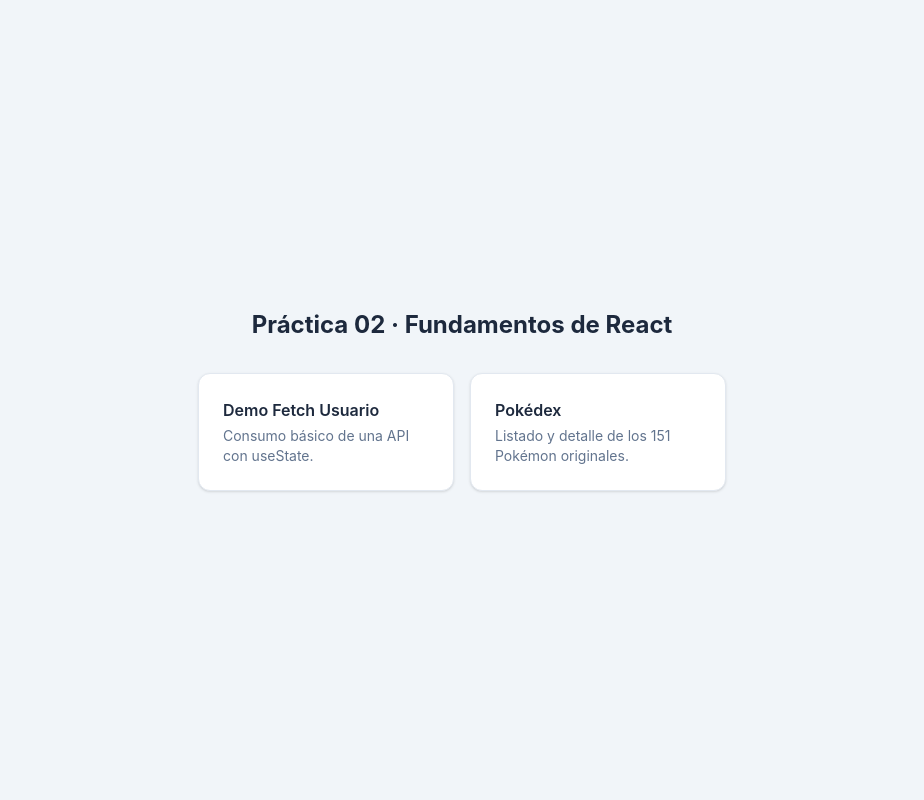
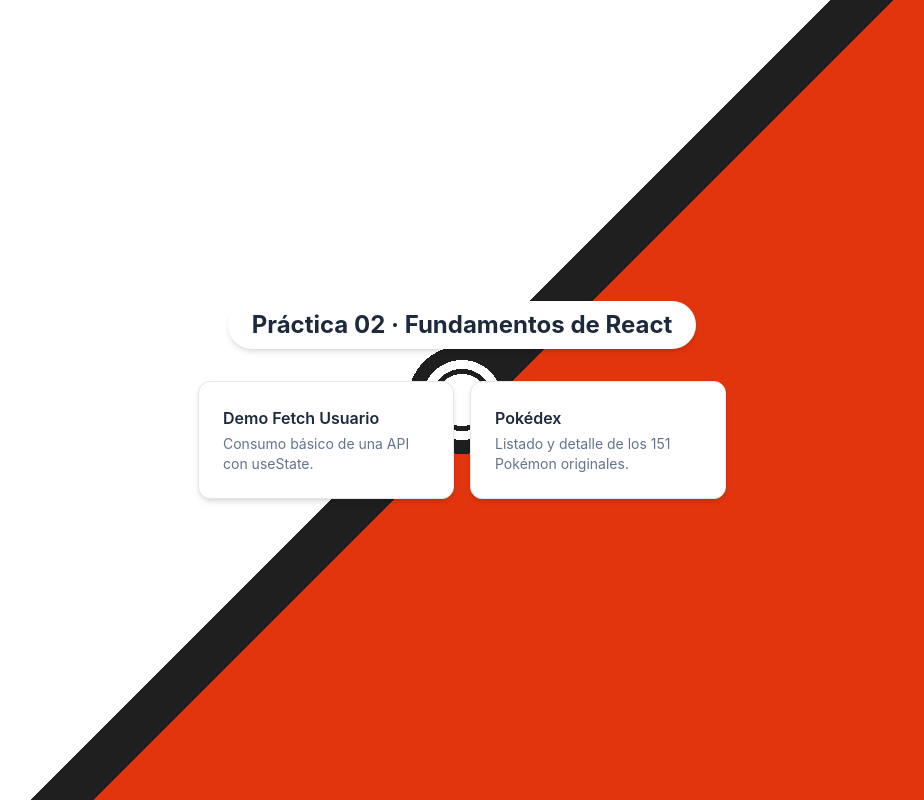
Before and after one commit to MariaLlerenaHernandez/Pokedex-React-Bases, a React (Vite) app: page / in a window 1280 px wide. Shown: the whole page, without its empty margins (178-1102 px from the left). Built offline with nearby package versions, Linux system fonts and the light colour scheme.

Commit message:
feat: fondo diagonal estilo Pokebola en el menu principal

```diff
--- a/src/pages/Menu.tsx
+++ b/src/pages/Menu.tsx
@@ -2,21 +2,31 @@ interface Props {
   onSeleccionar: (vista: 'usuario' | 'pokedex') => void;
 }
 
+const FONDO_POKEBOLA = [
+  'radial-gradient(circle at 50% 50%, #ffffff 0 26px, #1f1f1f 26px 31px, #ffffff 31px 40px, #1f1f1f 40px 54px, transparent 54px)',
+  'linear-gradient(135deg, #ffffff 0, #ffffff calc(50% - 22px), #1f1f1f calc(50% - 22px), #1f1f1f calc(50% + 22px), #e3350d calc(50% + 22px), #e3350d 100%)',
+].join(', ');
+
 export default function Menu({ onSeleccionar }: Props) {
   return (
-    <div className="p-8 bg-slate-100 min-h-screen flex flex-col items-center justify-center">
-      <h1 className="text-2xl font-bold mb-8 text-slate-800">Práctica 02 · Fundamentos de React</h1>
+    <div
+      className="p-8 min-h-screen flex flex-col items-center justify-center"
+      style={{ background: FONDO_POKEBOLA }}
+    >
+      <h1 className="text-2xl font-bold mb-8 text-slate-800 bg-white rounded-full px-6 py-2 shadow-md text-center">
+        Práctica 02 · Fundamentos de React
+      </h1>
       <div className="flex flex-col sm:flex-row gap-4">
         <button
           onClick={() => onSeleccionar('usuario')}
-          className="w-64 bg-white border border-slate-200 rounded-xl shadow-sm p-6 text-left hover:shadow-md hover:border-blue-300 transition-all cursor-pointer"
+          className="w-64 bg-white border border-slate-200 rounded-xl shadow-md p-6 text-left hover:shadow-lg hover:border-blue-300 transition-all cursor-pointer"
         >
           <h2 className="font-semibold text-slate-800">Demo Fetch Usuario</h2>
           <p className="text-sm text-slate-500 mt-1">Consumo básico de una API con useState.</p>
         </button>
         <button
           onClick={() => onSeleccionar('pokedex')}
-          className="w-64 bg-white border border-slate-200 rounded-xl shadow-sm p-6 text-left hover:shadow-md hover:border-blue-300 transition-all cursor-pointer"
+          className="w-64 bg-white border border-slate-200 rounded-xl shadow-md p-6 text-left hover:shadow-lg hover:border-blue-300 transition-all cursor-pointer"
         >
           <h2 className="font-semibold text-slate-800">Pokédex</h2>
           <p className="text-sm text-slate-500 mt-1">Listado y detalle de los 151 Pokémon originales.</p>
```
